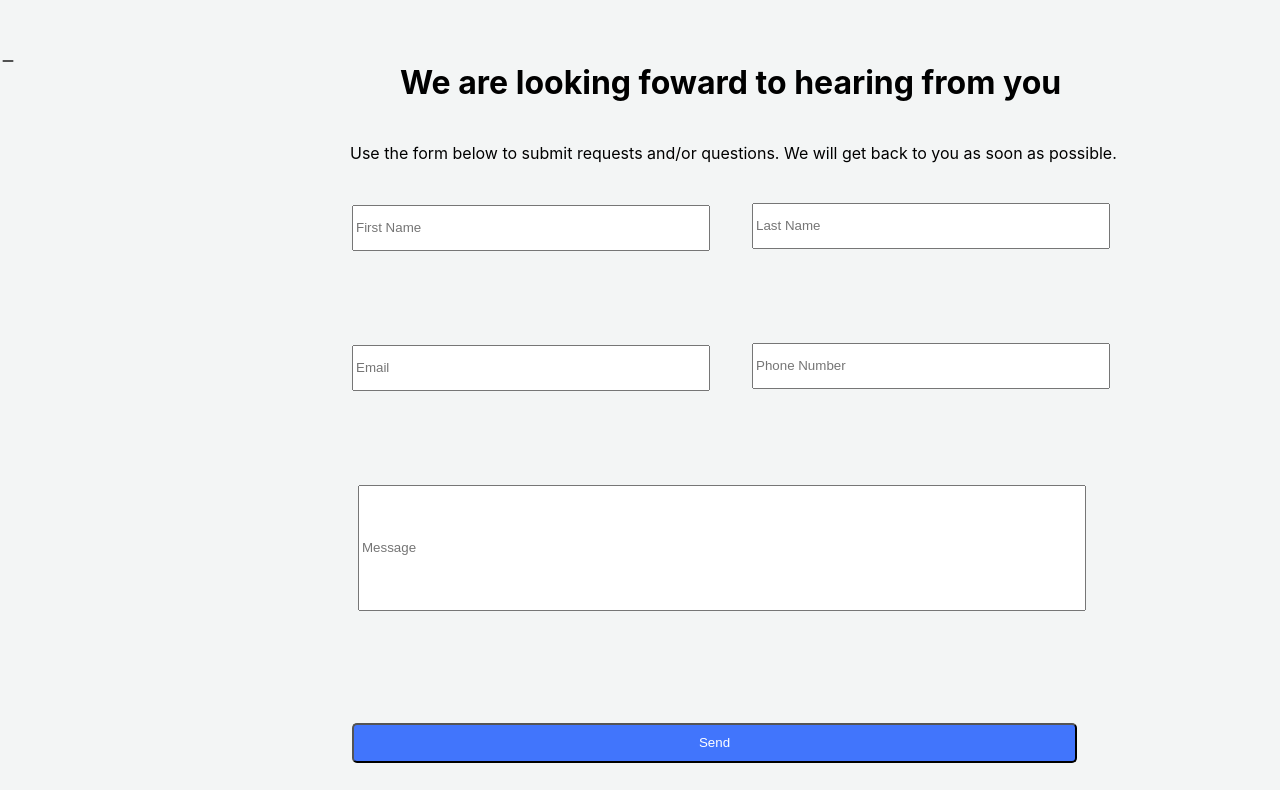
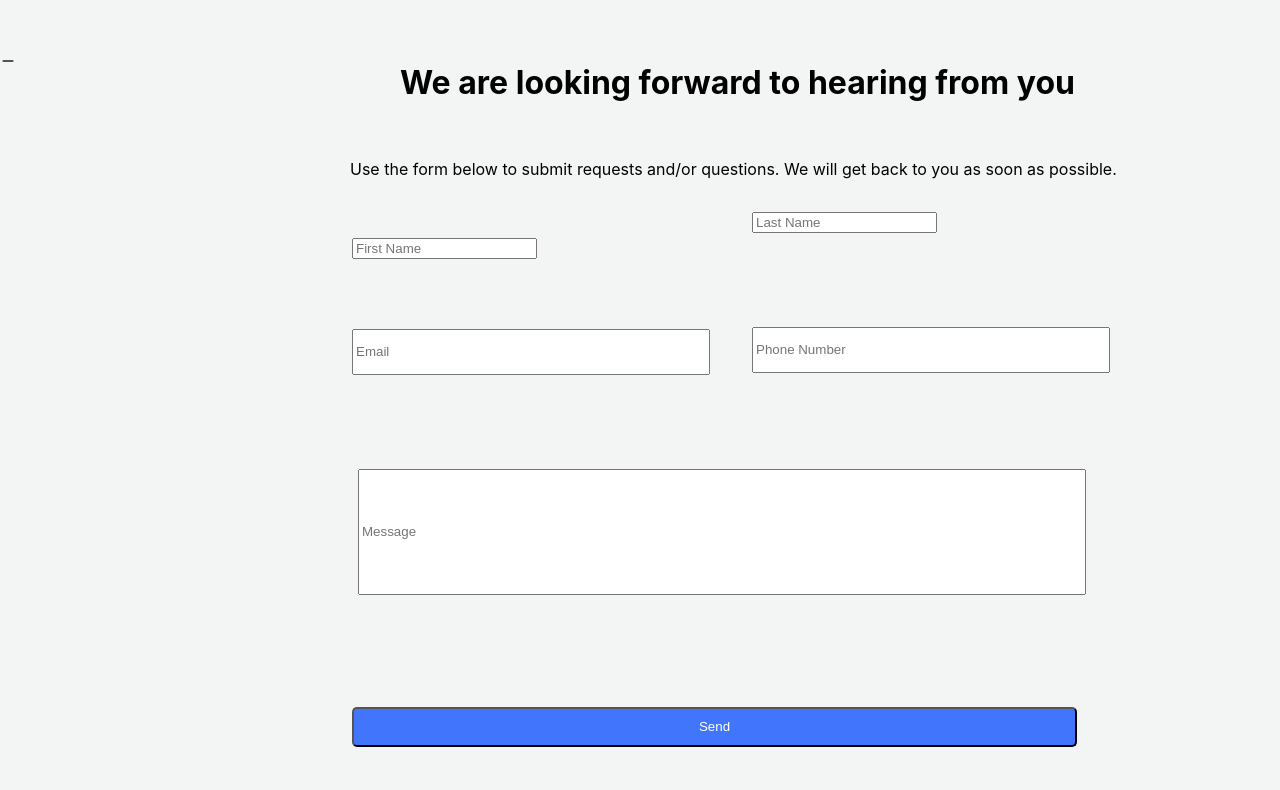
Before and after one commit to a1exlin/NexaCable-Technologies-LLC, a React (Create React App) app in the folder my-app/: page / in a window 1280 px wide. Shown: the part 3672-4462 px from the top of the page. Built offline with nearby package versions, Linux system fonts and the light colour scheme.

Commit message:
form is now responsive

```diff
--- a/my-app/src/components/contact.js
+++ b/my-app/src/components/contact.js
@@ -1,60 +1,71 @@
-import React from 'react'
-// import logo from '../img/black-logo.jpeg';
+import React, { useState } from 'react';
 import { MdHorizontalRule } from "react-icons/md";
-function contact() {
+import axios from 'axios';
+
+
+function Contact() {
+    const [firstname, setFirstname] = useState();
+    const [email, setEmail] = useState();
+    const [number, setNumber] = useState();
+    const [lastname, setLastname] = useState();
+    const [message, setMessage] = useState();
+    const [loading, setLoading] = useState(false);
+    const [submitError, setSubmitError] = useState(null);
+
+
+    const handleSubmit = (e) => {
+        e.preventDefault();
+
+        axios.post('http://nexacable.net/api/contactForm.php', { firstname, email, number, lastname, message })
+            .then(response => {
+                console.log('Inquiry sent successfully!', response.data);
+            })
+            .catch(error => {
+                console.error('Error submitting inquiry:', error.message);
+                setSubmitError('Error submitting inquiry. Please try again.');
+            });
+    };
+
     return (
         <div className='contact'>
+            <form onSubmit={handleSubmit}>
                 <div>
-                <h1 className='contact-header'> We are looking foward to hearing from you</h1>
+                    <h1 className='contact-header'> We are looking forward to hearing from you</h1>
                     <div className='line'>
                         <MdHorizontalRule />
                     </div>
-
-                <p1 className="contact-subheader"> Use the form below to submit requests and/or questions. We will get back to you as soon as possible. </p1>
-
+                    <p className="contact-subheader"> Use the form below to submit requests and/or questions. We will get back to you as soon as possible. </p>
                     <div className='contact1'>
-
-                    <input placeholder='First Name' className='firstname-input'></input>
+                        <input placeholder='First Name' className='firstname'type='firstname' onChange={(e) => setFirstname(e.target.value)}></input>
                     </div>
-
-
                     <div className='contact2'>
-
-                    <input placeholder='Last Name' className='lastname-input'></input>
+                        <input placeholder='Last Name' className='lastname' type='lastname'autoComplete="off"onChange={(e) => setLastname(e.target.value)}></input>
                     </div>
-
                     <div className='contact3'>
-
-                    <input placeholder='Email' className='email-input'></input>
+                        <input placeholder='Email' className='email-input'type='email'autoComplete="off" onChange={(e) => setEmail(e.target.value)}></input>
                     </div>
                     <div className='contact4'>
-
-                    <input placeholder='Phone Number' className='phone-input'></input>
+                        <input placeholder='Phone Number' className='phone-input'type='phonenumber'autoComplete="off" onChange={(e) => setNumber(e.target.value)}></input>
                     </div>
                     <div className='contact5'>
-                    <input placeholder='Message' className='message-input'></input>
+                        <input placeholder='Message' className='message-input'type='message'autoComplete="off" onChange={(e) => setMessage(e.target.value)}></input>
                     </div>
                 </div>
-
                 <div>
-                <button type='onclick' className='contactbtn'> Send</button>
+                    <button type='submit' className='contactbtn'> Send</button>
                 </div>
-{/* write js that handles sumbit that handles the form and send it as a json object to a endpoint (nexacable.net/api/contactForm.php) */}
+            </form>
             <div className='copyright'>
-                {/* <img src={logo} alt-="black-NexaCable Logo" className='blackLogo'/> */}
-                <img src="https://ijm.vmw.mybluehost.me/wp-content/uploads/2023/11/footer-logo.png" className='black-logo'></img>
+                <img src="https://ijm.vmw.mybluehost.me/wp-content/uploads/2023/11/footer-logo.png" className='black-logo' alt="black-NexaCable Logo" />
                 <p className='commercial-txt'>We provide commercial network and security systems</p>
                 <p className='commercial-txt2'> installation for large and small businesses or new residential</p>
                 <p className='commercial-txt3'>constructions.</p>
                 <h4 className='visit-header'> VISIT US</h4>
-                <p className='address-txt'>
-                </p>
+                <p className='address-txt'></p>
                 <p className='address-txt2'>(706) 477-5170</p>
                 <p className='address-txt3'>   contact@nexacable.net</p>
-                <h4 className='hour-header'>OPENING HOURS
-                </h4>
-                <p className='hour-txt'>Monday - Friday:
-                </p>
+                <h4 className='hour-header'>OPENING HOURS</h4>
+                <p className='hour-txt'>Monday - Friday:</p>
                 <p className='hour-txt2'> 09:00AM - 05:00PM</p>
                 <p className='hour-txt3'>    Saturday - Sunday:</p>
                 <p className='hour-txt4'>Closed</p>
@@ -64,7 +75,7 @@ function contact() {
                 <p className='sitemap'>Sitemap</p>
             </div>
         </div>
-    )
+    );
 }
 
-export default contact;
+export default Contact;
```
Lines whose indentation alone changed are shown as unchanged.
